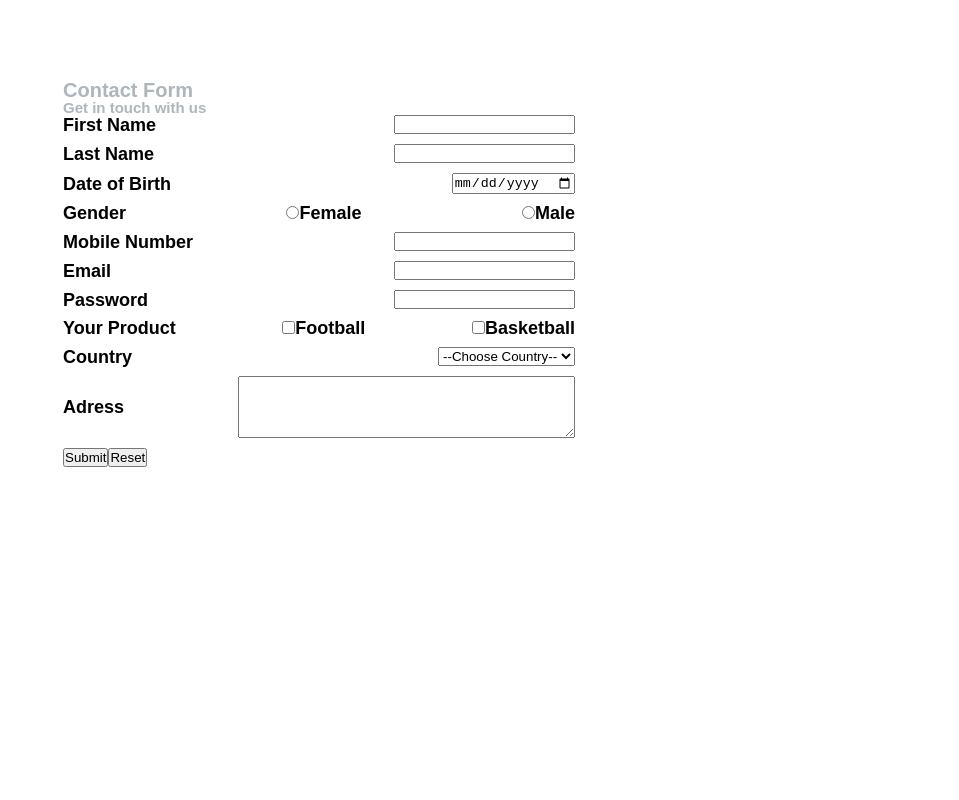
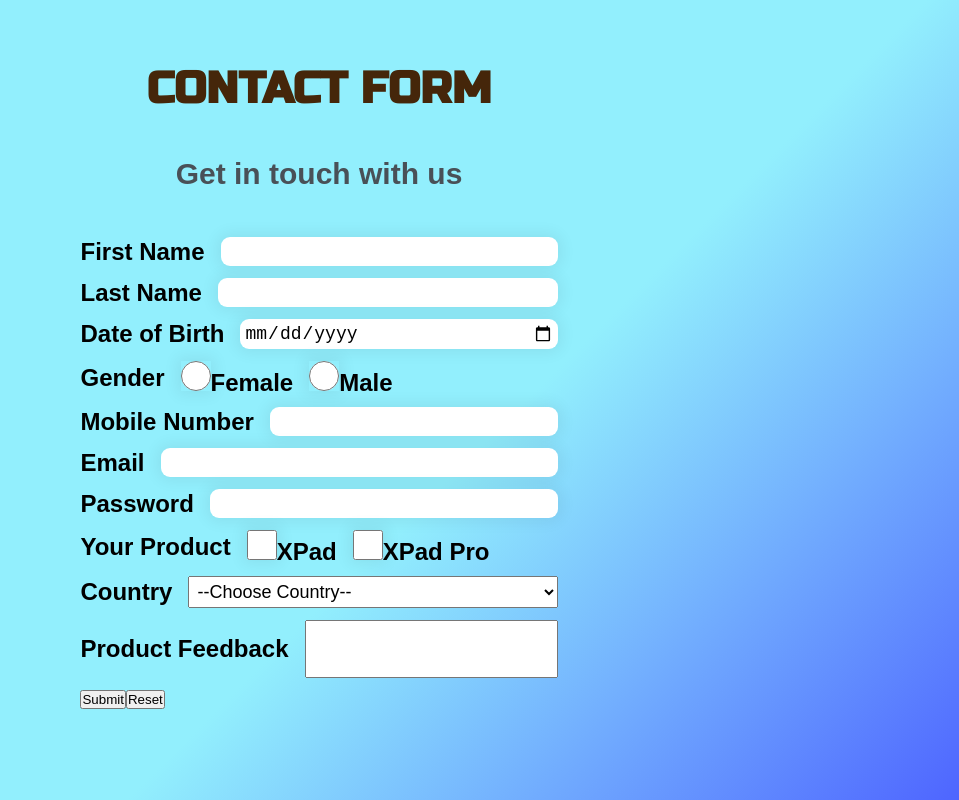
Before and after one commit to okanozman-create/contact-form-reactjs, a React (Create React App) app: page / in a window 1280 px wide. Shown: the whole page, without its empty margins (321-1280 px from the left). Built offline with nearby package versions, Linux system fonts and the light colour scheme.

Commit message:
change files

```diff
--- a/package.json
+++ b/package.json
@@ -36,5 +36,8 @@
       "last 1 firefox version",
       "last 1 safari version"
     ]
+  },
+  "devDependencies": {
+    "@babel/plugin-proposal-private-property-in-object": "^7.21.11"
   }
 }
--- a/public/index.html
+++ b/public/index.html
@@ -10,6 +10,9 @@
       content="Web site created using create-react-app"
     />
     <link rel="apple-touch-icon" href="%PUBLIC_URL%/logo192.png" />
+    <link rel="preconnect" href="https://fonts.googleapis.com">
+<link rel="preconnect" href="https://fonts.gstatic.com" crossorigin>
+<link href="https://fonts.googleapis.com/css2?family=Russo+One&display=swap" rel="stylesheet">
     <!--
       manifest.json provides metadata used when your web app is installed on a
       user's mobile device or desktop. See https://developers.google.com/web/fundamentals/web-app-manifest/
--- a/src/App.js
+++ b/src/App.js
@@ -24,7 +24,7 @@ mobileNumber:"",
 country:"",
 birth:"",
 password:"",
-selectedHobbies:null,
+selectedProduct:null,
 selectedGender:null,
 address:"",
 
@@ -93,18 +93,20 @@ async function handleSubmit(e){
     <div className="App">
 
 
- <div className='container'>
 <h1>Contact Form</h1>
 
 <h2>Get in touch with us</h2>
 
 
 <form className='form'  onSubmit={handleSubmit} >
+<div className='container'>
+
 
 
 <div className='label-input-group' >
-<label>First Name</label>
+<label htmlFor='orange'>First Name</label>
 <input
+id='orange'
 type='text'
 name="firstname"
 value={values.firstName}
@@ -120,8 +122,9 @@ onChange={(e) => {
 </div>
 
 <div className='label-input-group' >
-<label>Last Name</label>
+<label  htmlFor='banana'>Last Name</label>
 <input
+id='banana'
 type='text'
 name="lastname"
 value={values.lastName}
@@ -139,8 +142,9 @@ onChange={(e) => {
 
 
 <div className='label-input-group'>
-<label>Date of Birth</label>
+<label  htmlFor='apple' >Date of Birth</label>
 <input
+id='apple'
 type='date'
 name='birth'
 value={values.birth}
@@ -155,9 +159,10 @@ birth: e.target.value,
 
 
 <div className='label-input-group'>
-<label>Gender</label>
-<label>
+<label   >Gender</label>
+<label  >
 <input
+
 type='radio'
 name='radio'
 value={'Female'}
@@ -171,8 +176,9 @@ selectedGender: e.target.value,
 </label>
 
 
-<label>
+<label htmlFor='kiwi'>
 <input
+id='kiwi'
 type='radio'
 name='radio'
 value={'Male'}
@@ -188,8 +194,9 @@ selectedGender: e.target.value,
 
 
 <div className='label-input-group' >
-<label>Mobile Number</label>
+<label htmlFor='lemon'>Mobile Number</label>
 <input
+id='lemon'
 type='text'
 name="mobilenumber"
 value={values.mobileNumber}
@@ -211,8 +218,9 @@ onChange={(e) => {
 
 
 <div className='label-input-group' >
-<label>Email</label>
+<label htmlFor='melon'>Email</label>
 <input
+id='melon'
 type='email'
 name='email'
 value={values.email}
@@ -228,8 +236,9 @@ email: e.target.value,
 
 
 <div className='label-input-group'>
-<label >Password</label>
+<label htmlFor='cherry' >Password</label>
 <input
+id='cherry'
 type='password'
 name='password'
 value={values.password}
@@ -244,33 +253,40 @@ password: e.target.value,
 
 <div className='label-input-group'>
 <label>Your Product</label>
+
 <label>
+
 <input
 type='checkbox'
 // checked = {hobbies.football}
 // onChange={() => setHobbies({ ...hobbies, football: !hobbies.football })}
-value={'Football'}
-checked = {values.selectedHobbies === "Football"}
+value={'XPad'}
+checked = {values.selectedProduct === 'XPad'}
 onChange={(e) => {setValues((values) => ({
   ...values,
-selectedHobbies: e.target.value,
+selectedProduct: e.target.value,
 }));}}
 />
-Football</label>
+
+XPad
+</label>
+
+
+
 <label>
 <input
 type='checkbox'
-value={'Basketball'}
+value={'XPad Pro'}
 // checked = {selectedHobbies === "Basketball"}
-checked = {values.selectedHobbies === "Basketball"}
+checked = {values.selectedProduct === 'XPad Pro'}
 onChange={(e) =>{setValues((values) => ({
   ...values,
-selectedHobbies: e.target.value,
+selectedProduct: e.target.value,
 }));}}
 // checked = {hobbies.basketball}
 // onChange={() => setHobbies({ ...hobbies, basketball: !hobbies.basketball })}
 />
-Basketball</label>
+XPad Pro</label>
 </div>
 
 
@@ -282,8 +298,9 @@ Basketball</label>
 
 
 <div className='label-input-group'>
-<label>Country</label>
+<label htmlFor='plum'>Country</label>
 <select
+id='plum'
 value={values.country}
 name='country'
 onChange={(e) => { setValues((values) => ({
@@ -311,10 +328,10 @@ onChange={(e) => { setValues((values) => ({
 
 
 <div className='label-input-group'>
-<label>Adress</label>
+<label htmlFor='pear'>Product Feedback</label>
 <textarea
-rows="4"
-cols="40"
+id='pear'
+
 value={values.address}
 onChange={(e) =>{setValues((values) => ({
   ...values,
@@ -337,9 +354,9 @@ address: e.target.value,
 
 
 
+</div>
+</form>
 
-</form>
-</div>
     </div>
   );
 }
--- a/src/index.css
+++ b/src/index.css
@@ -9,43 +9,97 @@ html {
 }
 
 body {
-  font-family: "Rubik", sans-serif, "Arial", "Helvetica", "Verdana";
+  font-family: "Rubik", sans-serif, "Arial", "Helvetica", "Verdana", "Russo One";
   font-weight: 400;
   line-height: 1;
   color: #adb5bd;
+  background: linear-gradient(135deg, #92EFFD 60%, #4E65FF);
+    height: 100vh;
+  display: flex;
+  align-items: center;
+  justify-content: center;
 }
 
-.container{
-max-width: 40%;
-margin: 8rem auto;
+.container {
+  max-width: 100%;
+  margin: 3.2rem auto;
+  padding: 1.6rem;
+  display: flex;
+  flex-direction: column;
+  gap: 1.2rem;
 }
 
-.form {
+.label-input-group {
   display: flex;
-  flex-direction: column;
-  gap: 1rem;
-  /* align-items: flex-start;
-  justify-content: center; */
-
+  gap: 1.6rem;
+  align-items: center;
 }
 
 label {
   color: black;
   font-weight: 700;
-  font-size: 1.8rem;
-  /* margin-right: 1.6rem; */
+  font-size: 2.4rem;
+  /* Fixed width for labels */
 }
 
-.label-input-group{
- display: flex;
-align-items: center;
-justify-content:space-between;
- /* gap: 2rem;  */
+input,
+select,
+textarea {
+  flex: 1; /* Take up remaining space */
+  padding: 0.4rem;
+  font-size: 1.8rem;
 }
 
+input {
+  border-radius: 9px;
+  box-shadow:0 0 15px 4px rgba(0,0,0,0.06);
+  border: none;
+}
 
+input[type=text]:focus,input[type=password]:focus,textarea:focus,input[type=date]:focus,input[type=email]:focus,select:focus{
+  outline: 2px solid #d71ef7
+}
 
-/*
-.label-input-group input {
-  align-self: flex-end;
+h1 {
+  text-align: center;
+  margin-top: 2.4rem;
+  font-size: 4.4rem;
+  margin-bottom: 4.8rem;
+  font-weight: 700;
+  color: #45260a;
+  text-transform: uppercase;
+  font-family: "Russo One";
+}
+
+h2 {
+  text-align: center;
+  font-size: 3rem;
+  color: #495057;
+  font-weight: 600;
+}
+
+textarea {
+
+resize: none;
+padding: 0.8rem;
+}
+
+/* input[type="radio"]{
+  margin-right: 2rem;
+  appearance: none;
+  width: 1.2rem;
+  height: 1.2rem;
+  outline: 2px solid crimson;
+  outline-offset: 2px;
+  border-radius: 50%;
+}
+input[type="radio"]:checked {
+  background: red;
 } */
+
+input[type="radio"],
+input[type="checkbox"] {
+  width: 3rem;
+  height: 3rem;
+  accent-color: green;
+}
```
Also changed, not shown: 1 other file (tests, documents, lock files or other folders).
